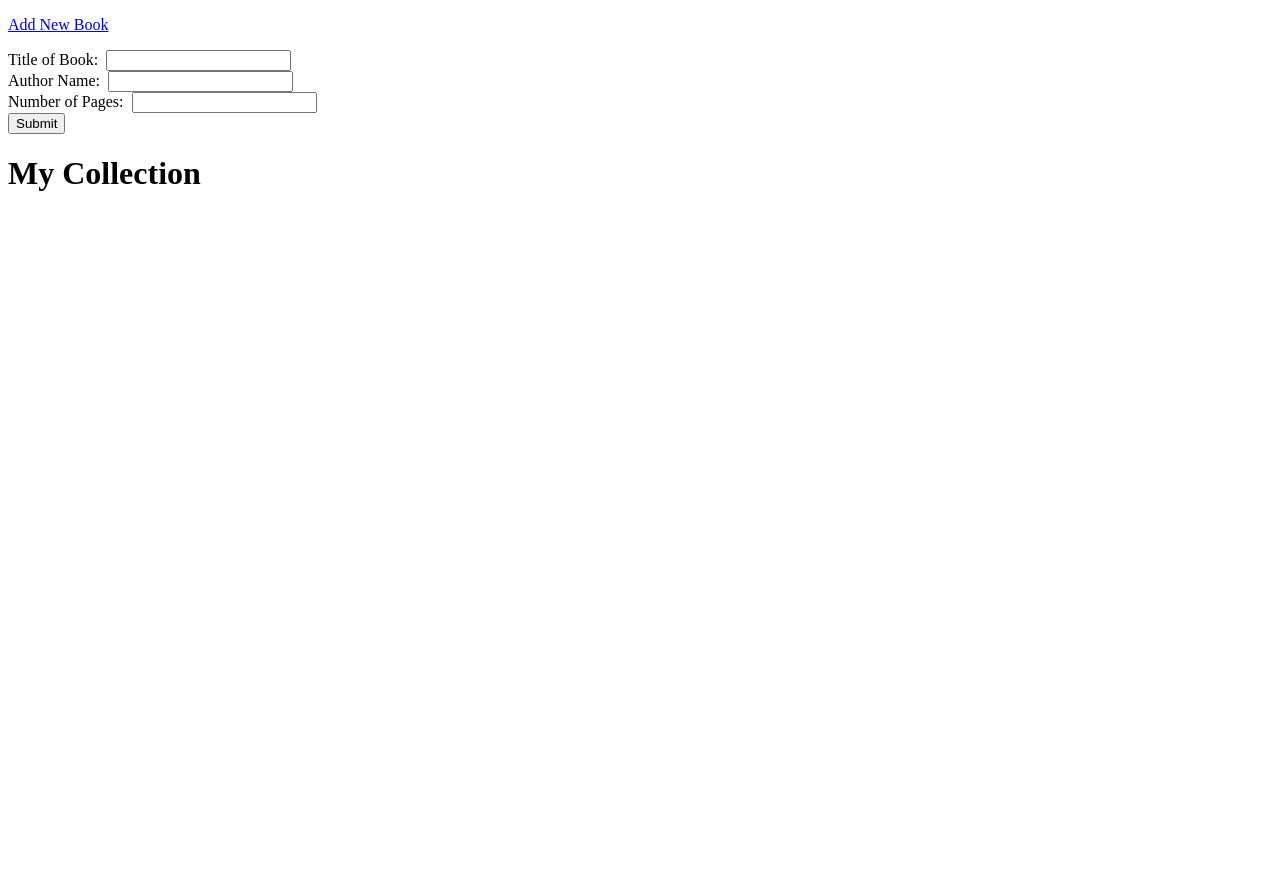
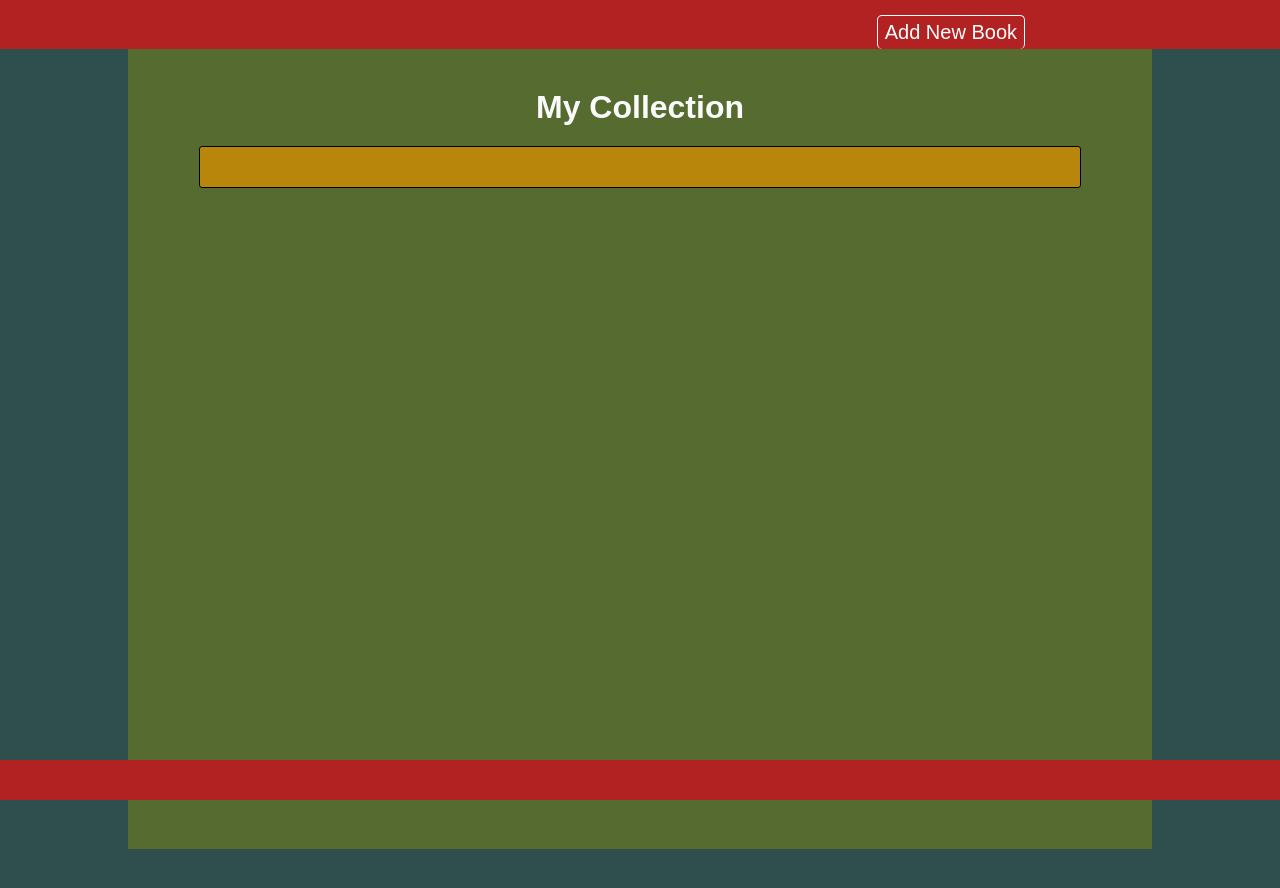
Before and after one commit to siddharth-stn/myLibrary, a plain HTML site: page index.html in a window 1280 px wide. Before the commit the page ends 800 px from the top, so only its background shows below. Drawn offline with Linux system fonts and the light colour scheme; the site is published under a folder, as on GitHub Pages, so addresses that start at the root find nothing.

Commit message:
Update index.html

```diff
--- a/index.html
+++ b/index.html
@@ -4,7 +4,7 @@
     <meta charset="UTF-8">
     <meta name="viewport" content="width=device-width, initial-scale=1.0">
     <title>My Library</title>
-    <link rel="stylesheet" href="/style.css">
+    <link rel="stylesheet" href="myLibrary/style.css">
 </head>
 <body>
     <header>
@@ -27,6 +27,6 @@
 
     <footer>
     </footer>
-    <script src="/library.js"></script>
+    <script src="myLibrary/library.js"></script>
 </body>
 </html>
```
